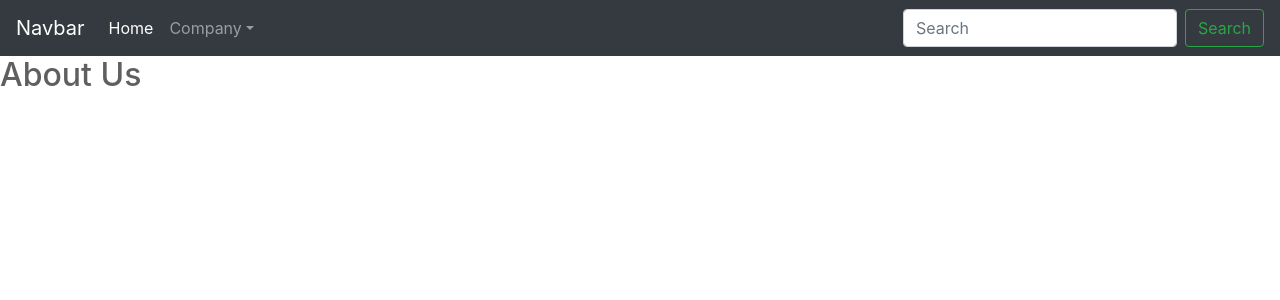
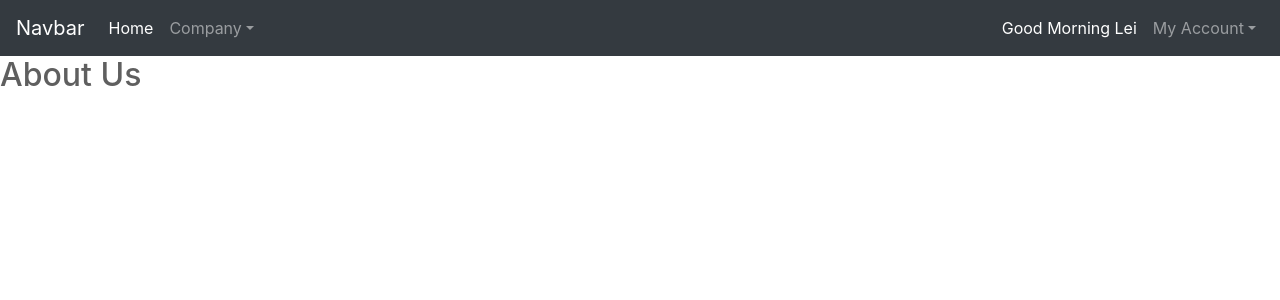
Before and after one commit to leihuagh/Django-Bootstrap-Blog, a Django app: page /about in a window 1280 px wide. Shown: the top 300 px of the page. Run offline with Django 3.2, Linux system fonts and the light colour scheme; some libraries are stand-ins or nearby versions.

Commit message:
greeting and myaccount

```diff
--- a/templates/base/navbar.html
+++ b/templates/base/navbar.html
@@ -19,9 +19,22 @@
                 </div>
             </li>
         </ul>
-        <form class="form-inline my-2 my-lg-0">
-            <input class="form-control mr-sm-2" type="text" placeholder="Search" aria-label="Search">
-            <button class="btn btn-outline-success my-2 my-sm-0" type="submit">Search</button>
-        </form>
+
+        <ul class="navbar-nav my-2 my-lg-0">
+            <li class="nav-item active">
+                <a class="nav-link disabled" href="#">Good Morning Lei</a>
+            </li>
+            <li class="nav-item dropdown">
+                <a class="nav-link dropdown-toggle" href="#" id="company" data-toggle="dropdown" aria-haspopup="true"
+                    aria-expanded="false">My Account</a>
+                <div class="dropdown-menu" aria-labelledby="company">
+                    <a class="dropdown-item" href="#">Profile</a>
+                    <a class="dropdown-item" href="#">Change Password</a>
+                    <a class="dropdown-item" href="#">Logout</a>
+                    <a class="dropdown-item" href="#">Register</a>
+                    <a class="dropdown-item" href="#">Login</a>
+                </div>
+            </li>
+        </ul>
     </div>
 </nav>
```
